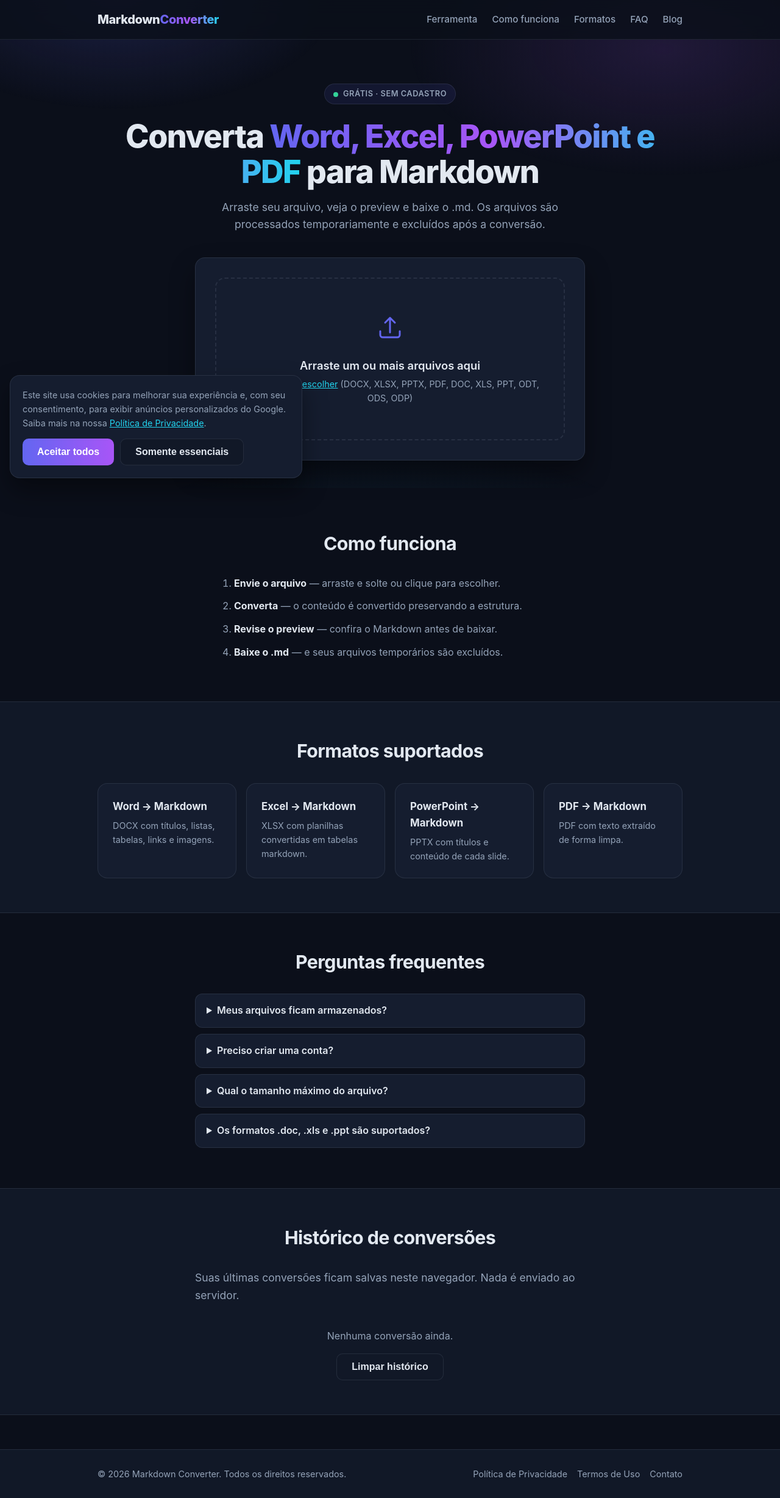
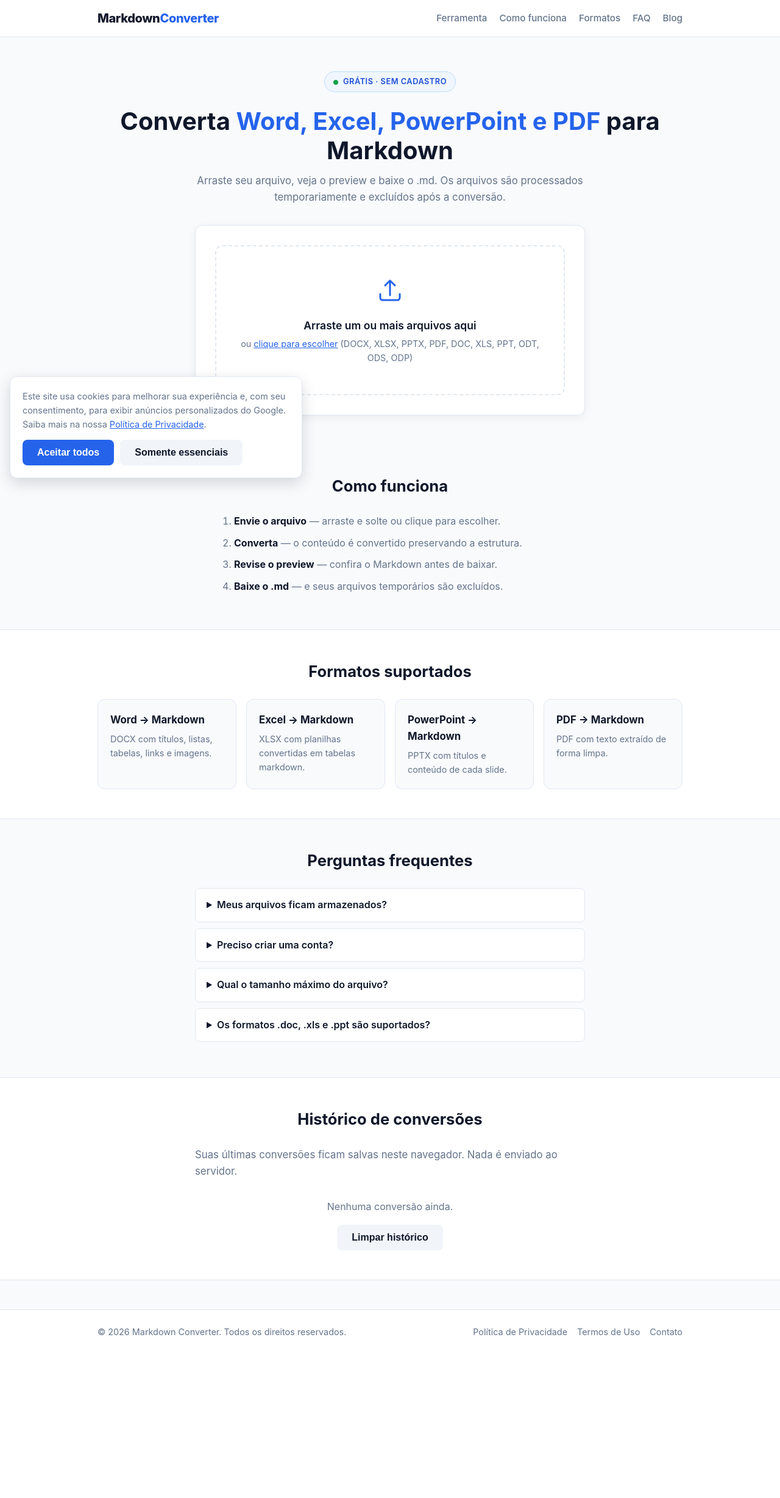
Before and after one commit to imlumachado/markdown-converter, a FastAPI app: page / in a window 1280 px wide. Shown: the whole page at 61% size. After the commit the page ends 2189 px from the top, so only its background shows below. Run offline with FastAPI, Linux system fonts and the light colour scheme; some libraries are stand-ins or nearby versions.

Commit message:
style: volta ao visual claro anterior mantendo fonte Inter, layout e conteudo (badge, historico, cookies)

```diff
--- a/app/templates/index.html
+++ b/app/templates/index.html
@@ -73,7 +73,8 @@
 <body>
   <header class="site-header">
     <div class="container">
-      <a href="/" class="logo">Markdown<span>Converter</span></a>      <nav class="main-nav">
+      <a href="/" class="logo">Markdown<span>Converter</span></a>
+      <nav class="main-nav">
         <a href="/#tool">Ferramenta</a>
         <a href="/#how-it-works">Como funciona</a>
         <a href="/#formats">Formatos</a>
--- a/static/css/style.css
+++ b/static/css/style.css
@@ -1,21 +1,20 @@
 :root {
-  --bg: #0b0f1a;
-  --bg-soft: #111827;
-  --card: #151d2f;
-  --card-border: rgba(148, 163, 184, 0.14);
-  --text: #e2e8f0;
-  --muted: #94a3b8;
-  --border: #1f2937;
-  --primary: #6366f1;
-  --primary-2: #a855f7;
-  --accent: #22d3ee;
-  --error: #f87171;
-  --success: #34d399;
-  --warning-bg: rgba(250, 204, 21, 0.08);
-  --warning-border: rgba(250, 204, 21, 0.35);
-  --warning-text: #fde68a;
-  --radius: 16px;
-  --shadow: 0 20px 40px rgba(0, 0, 0, 0.4);
+  --primary: #2563eb;
+  --primary-dark: #1d4ed8;
+  --bg: #f8fafc;
+  --bg-soft: #f1f5f9;
+  --card: #ffffff;
+  --card-border: #e2e8f0;
+  --text: #0f172a;
+  --muted: #64748b;
+  --border: #e2e8f0;
+  --error: #dc2626;
+  --success: #16a34a;
+  --warning-bg: #fff8e1;
+  --warning-border: #f0c36d;
+  --warning-text: #7a5c00;
+  --radius: 12px;
+  --shadow: 0 4px 16px rgba(2, 6, 23, 0.06);
   --font: "Inter", "Segoe UI", system-ui, -apple-system, Roboto, sans-serif;
 }
 
@@ -37,18 +36,6 @@ body {
   -webkit-font-smoothing: antialiased;
 }
 
-body::before {
-  content: "";
-  position: fixed;
-  inset: 0;
-  z-index: -1;
-  background:
-    radial-gradient(600px 300px at 15% 0%, rgba(99, 102, 241, 0.18), transparent 60%),
-    radial-gradient(700px 350px at 85% 10%, rgba(168, 85, 247, 0.14), transparent 60%),
-    radial-gradient(800px 400px at 50% 120%, rgba(34, 211, 238, 0.08), transparent 60%);
-  pointer-events: none;
-}
-
 .container {
   width: min(960px, 92%);
   margin: 0 auto;
@@ -56,9 +43,8 @@ body::before {
 
 /* Header */
 .site-header {
-  background: rgba(11, 15, 26, 0.8);
-  backdrop-filter: blur(12px);
-  border-bottom: 1px solid var(--card-border);
+  background: var(--card);
+  border-bottom: 1px solid var(--border);
   position: sticky;
   top: 0;
   z-index: 10;
@@ -68,7 +54,7 @@ body::before {
   display: flex;
   align-items: center;
   justify-content: space-between;
-  padding: 16px 0;
+  padding: 14px 0;
 }
 
 .logo {
@@ -80,16 +66,12 @@ body::before {
 }
 
 .logo span {
-  background: linear-gradient(90deg, var(--primary), var(--primary-2), var(--accent));
-  -webkit-background-clip: text;
-  background-clip: text;
-  -webkit-text-fill-color: transparent;
-  color: transparent;
+  color: var(--primary);
 }
 
 .main-nav {
   display: flex;
-  gap: 24px;
+  gap: 20px;
 }
 
 .main-nav a {
@@ -101,12 +83,12 @@ body::before {
 }
 
 .main-nav a:hover {
-  color: var(--text);
+  color: var(--primary);
 }
 
 /* Hero */
 .hero {
-  padding: 72px 0 56px;
+  padding: 56px 0 48px;
   text-align: center;
 }
 
@@ -114,9 +96,9 @@ body::before {
   display: inline-block;
   padding: 6px 14px;
   border-radius: 999px;
-  border: 1px solid var(--card-border);
-  background: rgba(99, 102, 241, 0.1);
-  color: var(--muted);
+  border: 1px solid #bfdbfe;
+  background: #eff6ff;
+  color: var(--primary-dark);
   font-size: 0.8rem;
   font-weight: 600;
   letter-spacing: 0.04em;
@@ -135,32 +117,26 @@ body::before {
 }
 
 .hero h1 {
-  font-size: clamp(2rem, 5vw, 3.25rem);
-  line-height: 1.1;
-  letter-spacing: -0.03em;
-  margin-bottom: 16px;
-  font-weight: 800;
+  font-size: clamp(1.75rem, 4vw, 2.5rem);
+  line-height: 1.2;
+  margin-bottom: 12px;
 }
 
 .gradient-text {
-  background: linear-gradient(90deg, var(--primary), var(--primary-2), var(--accent));
-  -webkit-background-clip: text;
-  background-clip: text;
-  -webkit-text-fill-color: transparent;
-  color: transparent;
+  color: var(--primary);
 }
 
 .subtitle {
   color: var(--muted);
   max-width: 640px;
-  margin: 0 auto 40px;
-  font-size: 1.1rem;
+  margin: 0 auto 32px;
+  font-size: 1.05rem;
 }
 
 /* Tool card */
 .tool-card {
   background: var(--card);
-  border: 1px solid var(--card-border);
+  border: 1px solid var(--border);
   border-radius: var(--radius);
   padding: 32px;
   max-width: 640px;
@@ -170,28 +146,27 @@ body::before {
 }
 
 .drop-zone {
-  border: 2px dashed var(--card-border);
+  border: 2px dashed var(--border);
   border-radius: var(--radius);
-  padding: 56px 24px;
+  padding: 48px 24px;
   text-align: center;
   cursor: pointer;
-  transition: border-color 0.2s, background 0.2s, transform 0.2s;
+  transition: border-color 0.2s, background 0.2s;
 }
 
 .drop-zone:hover,
 .drop-zone.dragging {
   border-color: var(--primary);
-  background: rgba(99, 102, 241, 0.08);
-  transform: translateY(-2px);
+  background: #eff6ff;
 }
 
 .drop-icon {
   color: var(--primary);
-  margin-bottom: 16px;
+  margin-bottom: 12px;
 }
 
 .drop-title {
-  font-size: 1.15rem;
+  font-size: 1.1rem;
   font-weight: 600;
   margin-bottom: 4px;
 }
@@ -202,7 +177,7 @@ body::before {
 }
 
 .drop-hint span {
-  color: var(--accent);
+  color: var(--primary);
   text-decoration: underline;
 }
 
@@ -313,29 +288,27 @@ body::before {
 .btn {
   display: inline-block;
   border: none;
-  border-radius: 10px;
+  border-radius: 8px;
   padding: 12px 24px;
   font-size: 1rem;
   font-weight: 600;
   cursor: pointer;
   text-decoration: none;
-  transition: transform 0.15s, box-shadow 0.2s, background 0.2s;
+  transition: background 0.2s;
 }
 
 .btn-primary {
-  background: linear-gradient(90deg, var(--primary), var(--primary-2));
+  background: var(--primary);
   color: #fff;
 }
 
 .btn-primary:hover {
-  box-shadow: 0 8px 24px rgba(99, 102, 241, 0.4);
-  transform: translateY(-1px);
+  background: var(--primary-dark);
 }
 
 .btn-secondary {
-  background: var(--bg-soft);
+  background: #f1f5f9;
   color: var(--text);
-  border: 1px solid var(--card-border);
 }
 
 .btn-secondary:hover {
@@ -344,20 +317,19 @@ body::before {
 
 /* Sections */
 .section {
-  padding: 56px 0;
+  padding: 48px 0;
 }
 
 .section-alt {
-  background: var(--bg-soft);
-  border-top: 1px solid var(--card-border);
-  border-bottom: 1px solid var(--card-border);
+  background: var(--card);
+  border-top: 1px solid var(--border);
+  border-bottom: 1px solid var(--border);
 }
 
 .section h2 {
   text-align: center;
-  margin-bottom: 28px;
-  font-size: clamp(1.5rem, 3vw, 1.9rem);
-  letter-spacing: -0.02em;
+  margin-bottom: 24px;
+  font-size: 1.6rem;
 }
 
 .steps {
@@ -367,7 +339,7 @@ body::before {
 }
 
 .steps li {
-  margin: 12px 0;
+  margin: 10px 0;
   color: var(--muted);
 }
 
@@ -382,16 +354,10 @@ body::before {
 }
 
 .format-card {
-  background: var(--card);
-  border: 1px solid var(--card-border);
+  background: var(--bg);
+  border: 1px solid var(--border);
   border-radius: var(--radius);
-  padding: 24px;
-  transition: transform 0.2s, border-color 0.2s;
-}
-
-.format-card:hover {
-  transform: translateY(-4px);
-  border-color: var(--primary);
+  padding: 20px;
 }
 
 .format-card h3 {
@@ -407,8 +373,8 @@ body::before {
 /* FAQ */
 #faq details {
   background: var(--card);
-  border: 1px solid var(--card-border);
-  border-radius: 12px;
+  border: 1px solid var(--border);
+  border-radius: 8px;
   padding: 14px 18px;
   margin-bottom: 10px;
   max-width: 640px;
@@ -428,10 +394,10 @@ body::before {
 
 /* Footer */
 .site-footer {
-  background: var(--bg-soft);
-  border-top: 1px solid var(--card-border);
-  padding: 28px 0;
-  margin-top: 56px;
+  background: var(--card);
+  border-top: 1px solid var(--border);
+  padding: 24px 0;
+  margin-top: 48px;
 }
 
 .site-footer .container {
@@ -484,9 +450,9 @@ body::before {
   max-width: 480px;
   margin: 0 auto;
   background: var(--card);
-  border: 1px solid var(--card-border);
+  border: 1px solid var(--border);
   border-radius: var(--radius);
-  box-shadow: var(--shadow);
+  box-shadow: 0 8px 24px rgba(2, 6, 23, 0.15);
   padding: 20px;
   display: none;
   gap: 14px;
@@ -503,7 +469,7 @@ body::before {
 }
 
 .cookie-banner a {
-  color: var(--accent);
+  color: var(--primary);
 }
 
 .cookie-actions {
```
Also changed, not shown: other parts of static/css/style.css (+11 -11 lines).
